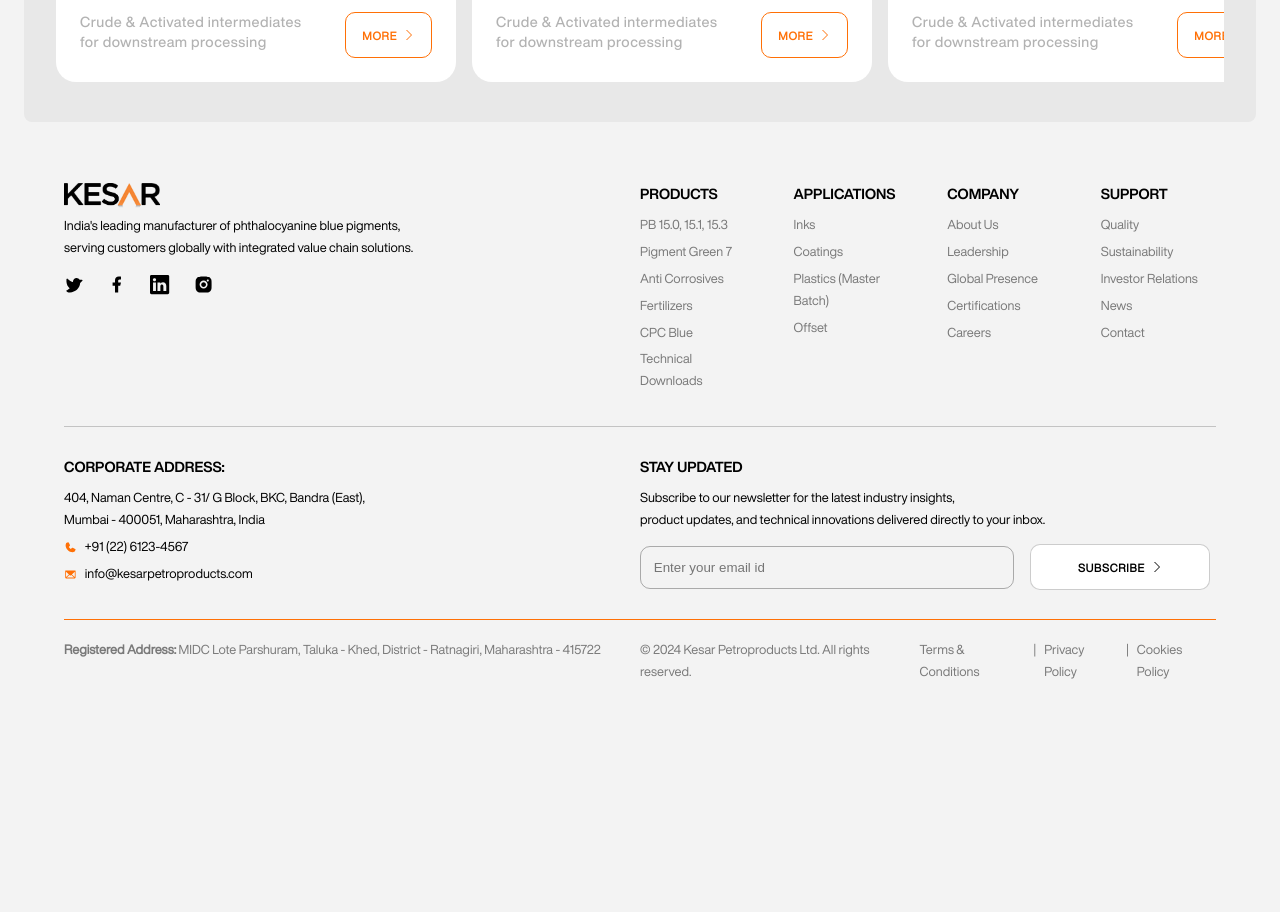
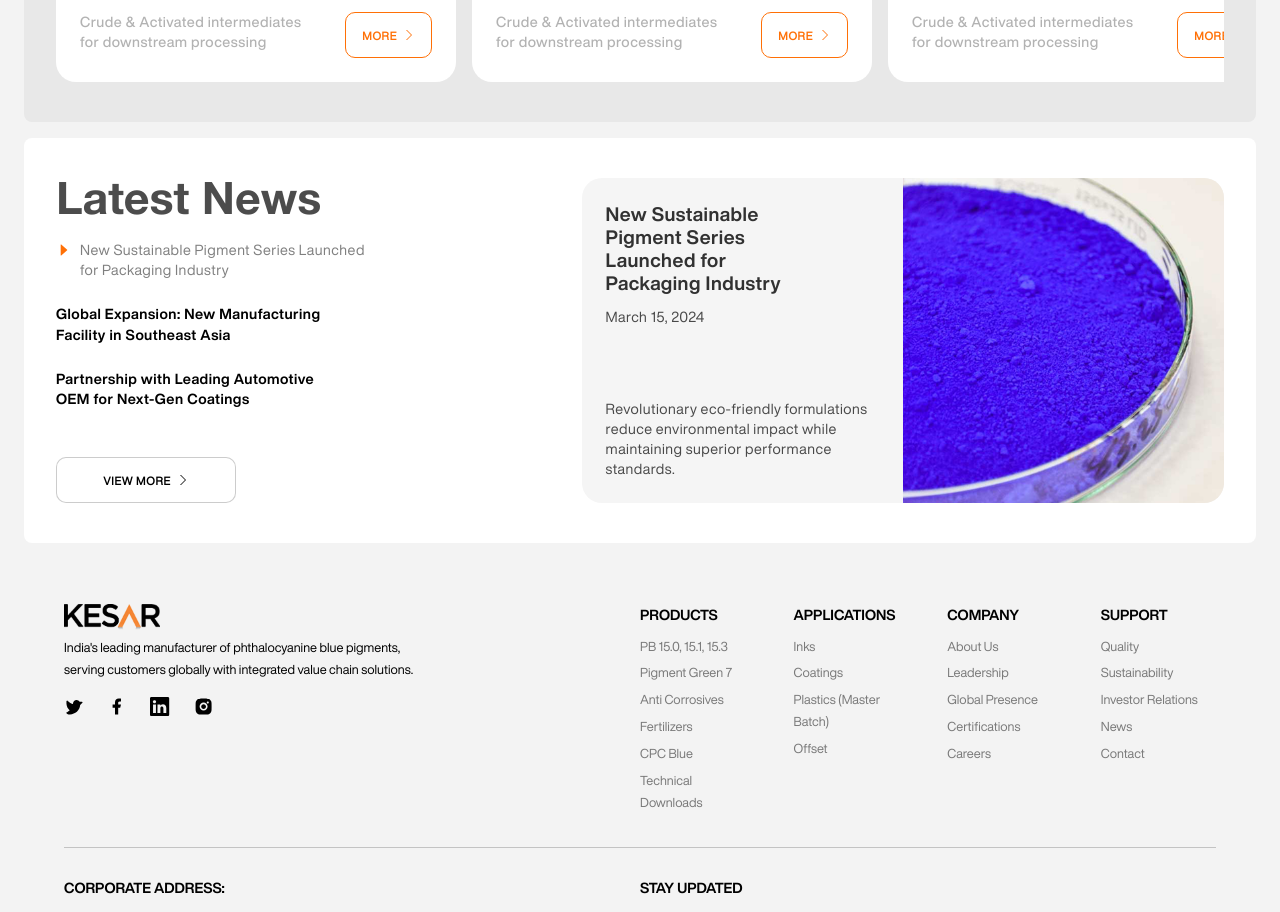
Before and after one commit to ayush-zerror/kesar, a Next.js app: page / in a window 1280 px wide. Shown: the part 3580-4492 px from the top of the page. Before the commit the page ends 4282 px from the top, so only its background shows below. Built offline with nearby package versions, Linux system fonts and the light colour scheme.

Commit message:
added latest news section

```diff
--- /dev/null
+++ b/src/components/home/LatestNews.jsx
@@ -0,0 +1,58 @@
+import React from "react";
+import Button from "../common/Button";
+import Image from "next/image";
+import { AiFillCaretRight } from "react-icons/ai";
+
+const LatestNews = () => {
+  return (
+    <div id="latest_news_section">
+      <div id="latest_news_section_container">
+        <div className="latest_news_dets">
+          <div>
+            <h4>Latest News</h4>
+            <div className="news_arrow">
+              <AiFillCaretRight />
+              <p>
+                New Sustainable Pigment Series Launched <br /> for Packaging
+                Industry
+              </p>
+            </div>
+            <p>
+              Global Expansion: New Manufacturing <br /> Facility in Southeast
+              Asia
+            </p>
+            <p>
+              Partnership with Leading Automotive <br /> OEM for Next-Gen
+              Coatings
+            </p>
+          </div>
+          <Button title={"View more "} />
+        </div>
+        <div className="latest_news_card">
+          <div className="latest_news_card_dets">
+            <div>
+              <h5>
+                New Sustainable Pigment Series Launched for Packaging Industry
+              </h5>
+              <p>March 15, 2024</p>
+            </div>
+            <p>
+              Revolutionary eco-friendly formulations reduce environmental
+              impact while maintaining superior performance standards.
+            </p>
+          </div>
+          <div className="latest_news_card_img">
+            <Image
+              width={1000}
+              height={1000}
+              src="/images/home/news.png"
+              alt="image"
+            />
+          </div>
+        </div>
+      </div>
+    </div>
+  );
+};
+
+export default LatestNews;
--- a/src/pages/index.js
+++ b/src/pages/index.js
@@ -1,6 +1,7 @@
 import ApplicationSection from '@/components/home/ApplicationSection'
 import HeroSection from '@/components/home/HeroSection'
 import Integrated from '@/components/home/Integrated'
+import LatestNews from '@/components/home/LatestNews'
 import LogoSection from '@/components/home/LogoSection'
 import ProductFinder from '@/components/home/ProductFinder'
 import ProductSection from '@/components/home/ProductSection'
@@ -11,11 +12,12 @@
     <>
       <HeroSection />
       <ProductFinder />
-      <LogoSection/>
-      <Integrated/>
-      <ProductSection title={"Our Product"} des={"Comprehensive range of Phthalocyanine Pigments Blue and Green engineered for your specific applications."} btn={"Explore more Products"}/>
-      <ApplicationSection/>
-      <ProductSection title={"Sustainability Snapshot"} des={"Committed to responsible manufacturing with measurable environmental stewardship."} btn={"Explore our global presence"}/>
+      <LogoSection />
+      <Integrated />
+      <ProductSection title={"Our Product"} des={"Comprehensive range of Phthalocyanine Pigments Blue and Green engineered for your specific applications."} btn={"Explore more Products"} />
+      <ApplicationSection />
+      <ProductSection title={"Sustainability Snapshot"} des={"Committed to responsible manufacturing with measurable environmental stewardship."} btn={"Explore our global presence"} />
+      <LatestNews />
 
     </>
   )
--- a/src/styles/components/home.css
+++ b/src/styles/components/home.css
@@ -471,7 +471,7 @@
   line-height: 1.4;
   color: #000000b3;
   width: 80%;
-  margin: .5rem 0;
+  margin: 0.5rem 0;
 }
 
 .application_details .tags {
@@ -481,7 +481,7 @@
 }
 
 .application_details .tag {
-  padding: 0.3rem .8rem;
+  padding: 0.3rem 0.8rem;
   display: flex;
   align-items: center;
   gap: 0.5rem;
@@ -500,3 +500,99 @@
   background-color: #ff7006;
   border-radius: 50%;
 }
+
+/* latest news  section  */
+
+#latest_news_section {
+  width: 100%;
+  padding: 0.5rem 1.5rem;
+}
+
+#latest_news_section_container {
+  width: 100%;
+  height: 100%;
+  border-radius: 8px;
+  background-color: #fff;
+  padding: 2.5rem 2rem;
+  display: flex;
+  justify-content: space-between;
+}
+.latest_news_dets {
+  display: flex;
+  flex-direction: column;
+  justify-content: space-between;
+}
+.latest_news_dets h4 {
+  font-family: heading-medium;
+  font-weight: 500;
+  font-size: 2.8rem;
+  color: #000000b3;
+  margin-bottom: 0.5rem;
+}
+.latest_news_dets p {
+  font-family: para-bold;
+  font-weight: 700;
+  font-size: 0.9rem;
+  letter-spacing: 0.5px;
+  line-height: 1.4;
+  color: #000;
+  margin-bottom: 1.5rem;
+}
+.news_arrow {
+  display: flex;
+  gap: 0.5rem;
+  margin-bottom: 1.5rem;
+}
+.news_arrow svg {
+  color: #ff7006;
+  margin-top: 0.1rem;
+}
+.latest_news_dets .news_arrow p {
+  font-family: para-regular;
+  font-weight: 400;
+  color: #00000080;
+  margin: 0;
+}
+
+.latest_news_card {
+  display: flex;
+  width: 55%;
+  border-radius: 20px;
+  overflow: hidden;
+  background-color: #f5f5f5;
+}
+.latest_news_card_dets {
+  width: 50%;
+  display: flex;
+  flex-direction: column;
+  justify-content: space-between;
+  padding: 1.5rem;
+}
+.latest_news_card_dets h5{
+  font-family: para-bold;
+  font-weight: 900;
+  font-size: 1.2rem;
+  letter-spacing: 0.5px;
+  color: #000000cc;
+  width: 80%;
+  margin-bottom: .8rem;
+}
+.latest_news_card_dets p {
+  font-family: para-regular;
+  font-weight: 400;
+  font-size: 0.9rem;
+  letter-spacing: 0.5px;
+  line-height: 1.4;
+  color: #000000b3;
+}
+
+.latest_news_card_img {
+  width: 50%;
+  border-radius: 20px;
+}
+
+.latest_news_card_img img {
+  width: 100%;
+  height: 100%;
+  object-fit: cover;
+}
```
